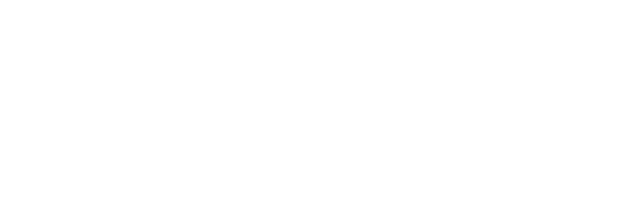
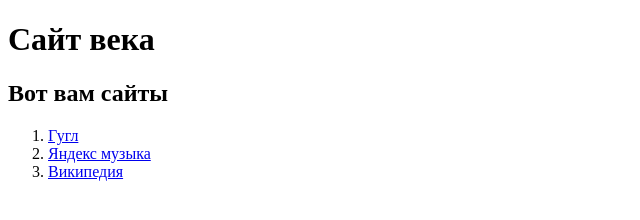
Before and after one commit to so4lone/task-html, a website: page src/index.html in a window 1280 px wide. Shown: the whole page, without its empty margins (0-640 px from the left). Drawn offline with Linux system fonts and the light colour scheme.

Commit message:
Задание по HTML

```diff
--- a/src/index.html
+++ b/src/index.html
@@ -3,5 +3,13 @@
     <head>
         <title>HTML</title>
     </head>
-    <body></body>
+    <body>
+        <h1>Сайт века</h1>
+        <h2>Вот вам сайты</h2>
+        <ol>
+            <li><a href="https://www.google.com/webhp?hl=ru&sa=X&ved=0ahUKEwjJ3tSC4rSMAxVbGxAIHX0xArwQPAgI">Гугл</a></li>
+            <li><a href="https://music.yandex.ru/">Яндекс музыка</a></li>
+            <li><a href="https://ru.wikipedia.org/wiki/Дробь_(математика)#:~:text=Правильной%20называется%20дробь%2C%20у%20которой,модулю%20большее%20или%20равное%20единице.">Википедия</a></li>
+        </ol>
+    </body>
 </html>
```
